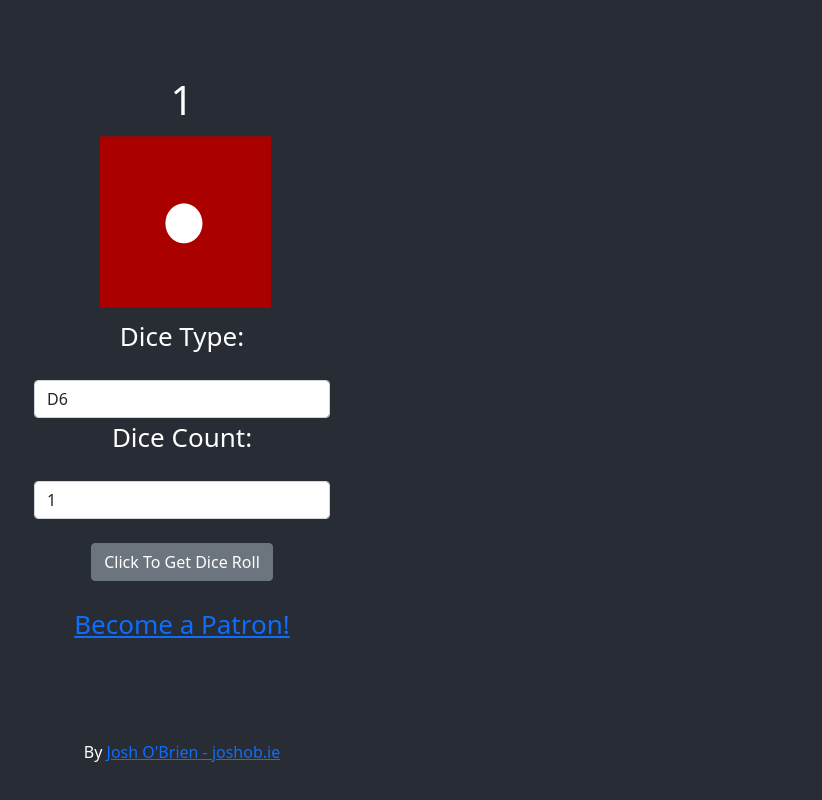
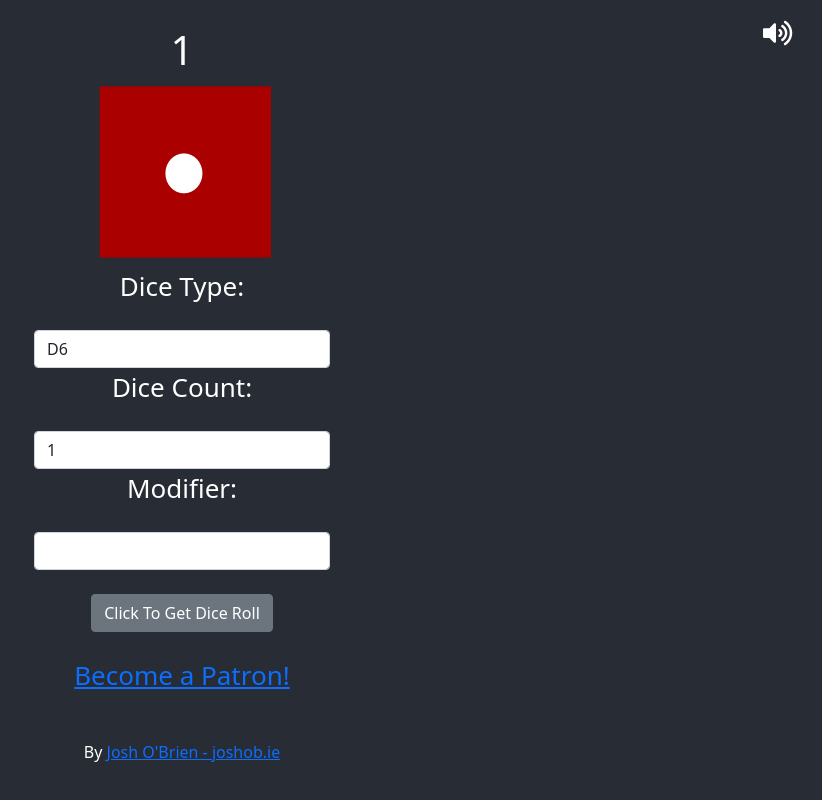
Before and after one commit to jobrien874/DiceGame, a React (Create React App) app: page / in a window 1280 px wide. Shown: the whole page, without its empty margins (458-1280 px from the left). Built offline with nearby package versions, Linux system fonts and the light colour scheme.

Commit message:
Dice Mute Button Addition

```diff
--- a/package.json
+++ b/package.json
@@ -3,6 +3,9 @@
   "version": "0.1.0",
   "private": true,
   "dependencies": {
+    "@fortawesome/fontawesome-svg-core": "^1.2.34",
+    "@fortawesome/free-solid-svg-icons": "^5.15.2",
+    "@fortawesome/react-fontawesome": "^0.1.14",
     "@testing-library/jest-dom": "^5.11.4",
     "@testing-library/react": "^11.1.0",
     "@testing-library/user-event": "^12.1.10",
--- a/src/App.css
+++ b/src/App.css
@@ -24,6 +24,12 @@
   color: white;
 }
 
+.MuteButton {
+  position: absolute;
+  top: 20px;
+  right: 30px;
+}
+
 
 .App-footer {
   background-color: #282c34;
--- /dev/null
+++ b/src/components/audio/MuteButton.jsx
@@ -0,0 +1,18 @@
+import React from "react";
+import { FontAwesomeIcon } from '@fortawesome/react-fontawesome'
+import { faVolumeMute, faVolumeUp } from '@fortawesome/free-solid-svg-icons'
+
+// onClick change mute state
+const MuteButton = ({mute, setMute}) => {
+    if (mute) {
+        return (
+        <FontAwesomeIcon onClick={setMute} className="MuteButton" icon={faVolumeMute} />
+        );
+      } else {
+          return (
+        <FontAwesomeIcon onClick={setMute} className="MuteButton" icon={faVolumeUp} />
+          );
+      }
+};
+
+export default MuteButton;
--- /dev/null
+++ b/src/components/dice/DiceResults.jsx
@@ -0,0 +1,14 @@
+import React from "react";
+
+// all data via props no helper methods and such so this should be a stateless functional component - function that returns a react element - need props as a parametter
+
+//stateless functional component pass count of dice and number on dice
+const DiceResults = () => {
+
+  return (
+    <div className="container-fluid">
+    </div>
+  )
+};
+
+export default DiceResults;
--- a/src/components/game/Game.jsx
+++ b/src/components/game/Game.jsx
@@ -1,5 +1,7 @@
 import React, { Component } from "react";
 import DiceContainer from "../dice/DiceContainer";
+import DiceResults from "../dice/DiceResults";
+import MuteButton from "../audio/MuteButton";
 // import PropTypes from 'prop-types';
 
 // Class Component
@@ -9,6 +11,8 @@ class Game extends Component {
     diceCount: 1,
     diceNumbers: [1],
     total: 1,
+    diceModifier: 0,
+    mute: false,
     maxDiceAmount: [
       1,
       2,
@@ -34,9 +38,9 @@ class Game extends Component {
       100,
     ],
     diceStyle: ["Regular", "Chaos", "Wood"],
-    diceType: ["D6", "D4"],
+    diceType: ["D6", "D4", "D8", "D10", "D12", "D20", "D100"],
     sameNumber: false,
-    diceTypeSelected: 6
+    diceTypeSelected: 6,
   };
 
   componentDidMount() {
@@ -46,18 +50,27 @@ class Game extends Component {
     document.body.appendChild(script);
   }
 
-  start = () => {
+  startAudio = () => {
+    let mute = this.state.mute;
+    if (!mute) {
       let audio = new Audio("/roll.mp3");
       audio.play();
+    }
+  };
+
+  setMute = () => {
+    let mute = !this.state.mute;
+    this.setState({ mute });
   };
 
   setDiceNumbers = (diceCount) => {
     let diceNumbers = [];
     let total = 0;
     let diceType = this.state.diceTypeSelected;
+    let diceModifier = parseInt(this.state.diceModifier);
+    console.log(diceModifier);
     for (let i = 0; i < diceCount; i++) {
-
-      let counter = Math.floor(Math.random() * diceType) + 1;
+      let counter = Math.floor(Math.random() * diceType) + 1 + diceModifier;
       total += counter;
       diceNumbers.push(counter);
     }
@@ -65,8 +78,13 @@ class Game extends Component {
     this.setState({ diceNumbers, total });
   };
 
+  setDiceModifier = (e) => {
+    let diceModifier = e.target.value;
+    this.setState({ diceModifier });
+  };
+
   getDiceRoll = () => {
-    this.start();
+    this.startAudio();
     this.setDiceNumbers(this.state.diceCount);
   };
 
@@ -91,11 +109,31 @@ class Game extends Component {
         diceType = 4;
         break;
 
+      case "D8":
+        diceType = 8;
+        break;
+
+      case "D10":
+        diceType = 10;
+        break;
+
+      case "D12":
+        diceType = 12;
+        break;
+
+      case "D20":
+        diceType = 20;
+        break;
+
+      case "D100":
+        diceType = 100;
+        break;
+
       default:
         diceType = 6;
         break;
     }
-    this.setState({ diceTypeSelected:diceType });
+    this.setState({ diceTypeSelected: diceType });
   };
 
   render() {
@@ -103,15 +141,19 @@ class Game extends Component {
       diceCount,
       diceNumbers,
       maxDiceAmount,
+      mute,
+      diceModifier,
       diceStyle,
       total,
-      diceType
+      diceType,
     } = this.state;
 
     return (
       <React.Fragment>
         <h1>{total}</h1>
         <DiceContainer diceCount={diceCount} diceNumber={diceNumbers} />
+        <DiceResults />
+        <MuteButton mute={mute} setMute={this.setMute} />
         <div className="container-fluid w-25">
           <div className="form-group mt-2">
             <div className="form-group mt-2">
@@ -140,6 +182,14 @@ class Game extends Component {
                 </option>
               ))}
             </select>
+
+            <label htmlFor="diceModifier">Modifier:</label>
+            <input
+              type="number"
+              onChange={this.setDiceModifier}
+              className="mt-4 form-control m-auto mo-0"
+              id="diceModifier"
+            />
           </div>
           {/*           <div className="form-group mt-2">
             <label for="diceCount">Dice Style:</label>
```
Also changed, not shown: 2 other files (tests, documents, lock files or other folders). Lines whose indentation alone changed are shown as unchanged.
